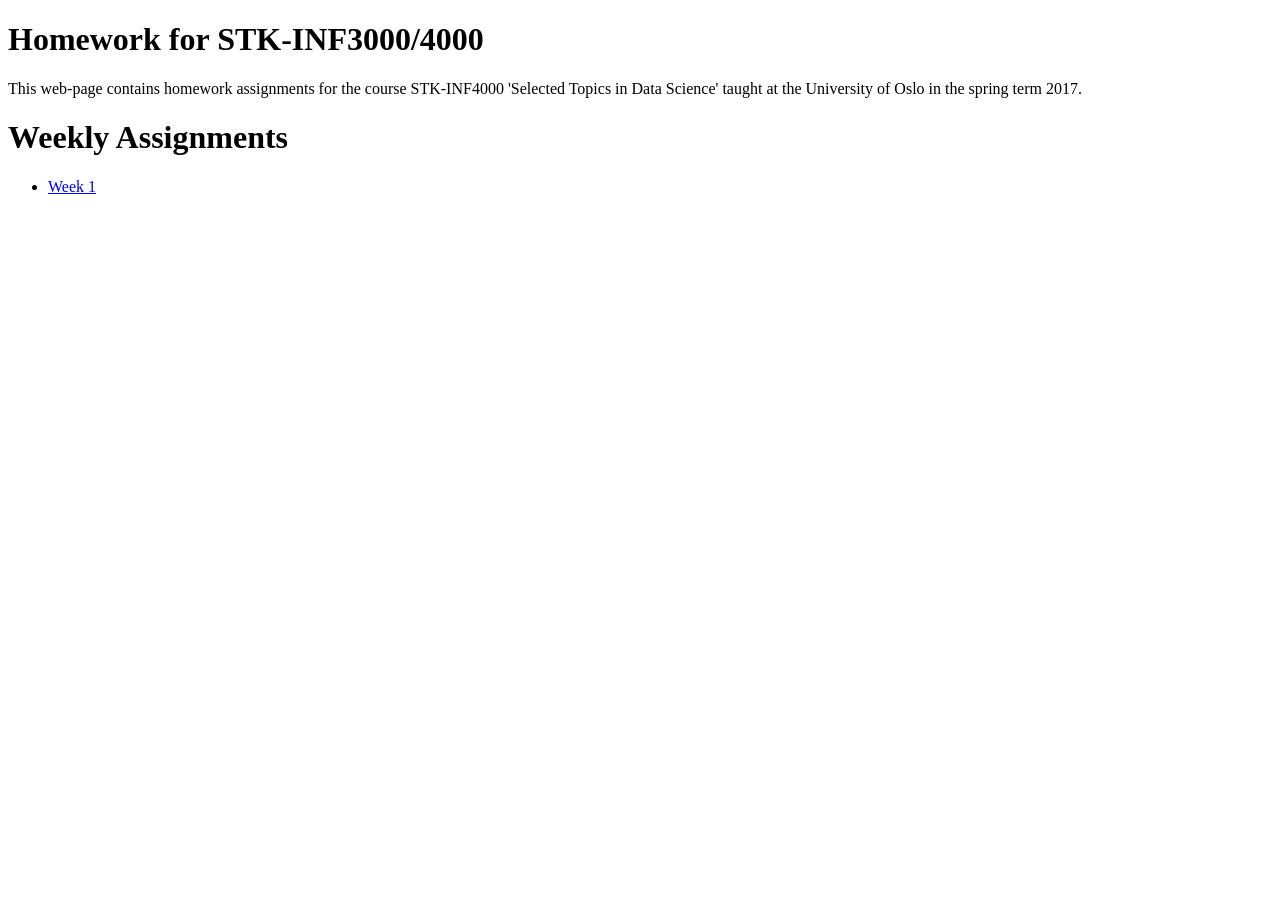
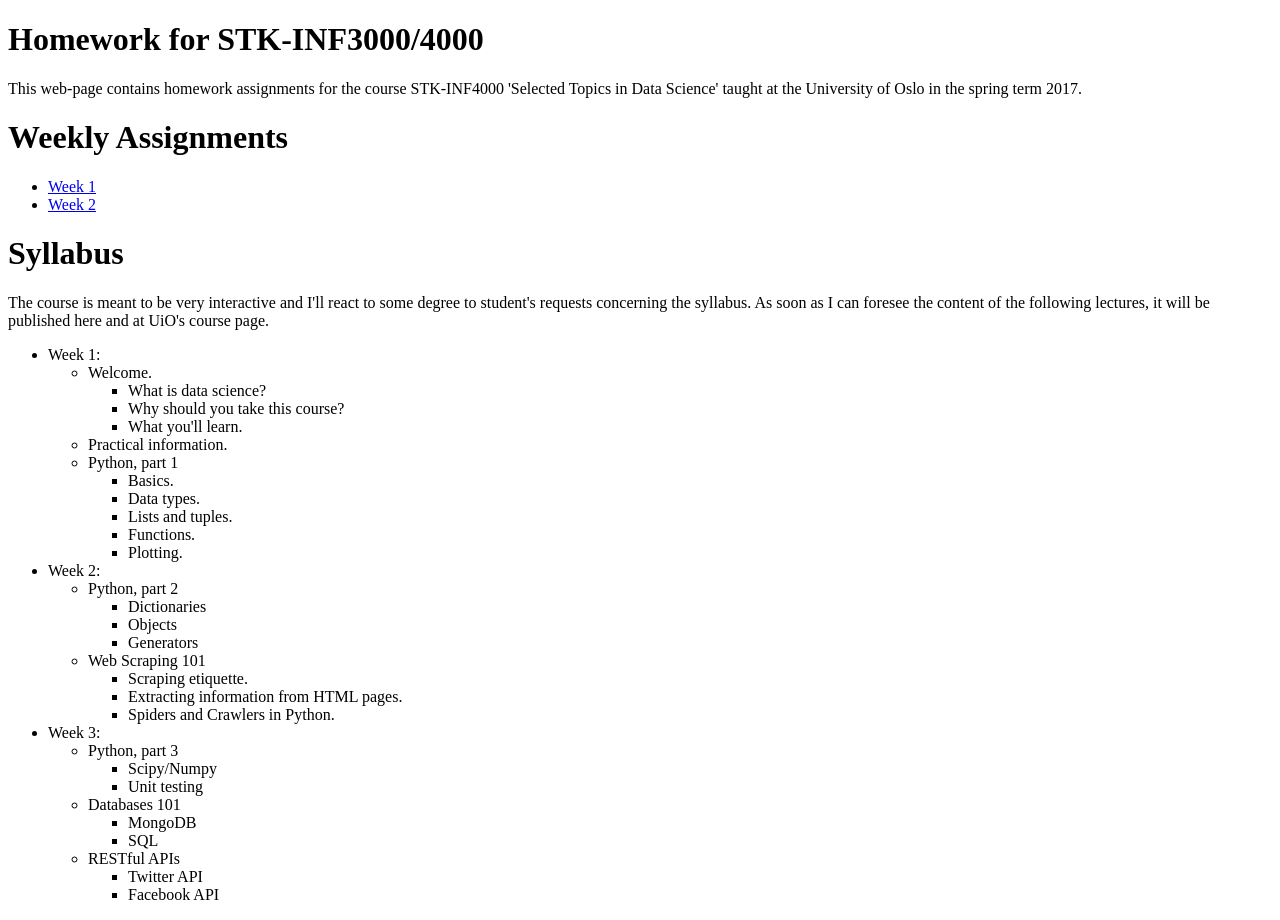
Before and after one commit to dhesse/STK-INF4000-hw, a plain HTML site: page index.html in a window 1280 px wide. Before the commit the page ends 800 px from the top, so only its background shows below. Drawn offline with Linux system fonts and the light colour scheme.

Commit message:
Week 2 homework.

```diff
--- a/index.html
+++ b/index.html
@@ -15,6 +15,62 @@
 <h1 id="weekly-assignments">Weekly Assignments</h1>
 <ul>
 <li><a href="week1.html">Week 1</a></li>
+<li><a href="week2.html">Week 2</a></li>
+</ul>
+<h1 id="syllabus">Syllabus</h1>
+<p>The course is meant to be very interactive and I'll react to some degree to student's requests concerning the syllabus. As soon as I can foresee the content of the following lectures, it will be published here and at UiO's course page.</p>
+<ul>
+<li>Week 1:
+<ul>
+<li>Welcome.
+<ul>
+<li>What is data science?</li>
+<li>Why should you take this course?</li>
+<li>What you'll learn.</li>
+</ul></li>
+<li>Practical information.</li>
+<li>Python, part 1
+<ul>
+<li>Basics.</li>
+<li>Data types.</li>
+<li>Lists and tuples.</li>
+<li>Functions.</li>
+<li>Plotting.</li>
+</ul></li>
+</ul></li>
+<li>Week 2:
+<ul>
+<li>Python, part 2
+<ul>
+<li>Dictionaries</li>
+<li>Objects</li>
+<li>Generators</li>
+</ul></li>
+<li>Web Scraping 101
+<ul>
+<li>Scraping etiquette.</li>
+<li>Extracting information from HTML pages.</li>
+<li>Spiders and Crawlers in Python.</li>
+</ul></li>
+</ul></li>
+<li>Week 3:
+<ul>
+<li>Python, part 3
+<ul>
+<li>Scipy/Numpy</li>
+<li>Unit testing</li>
+</ul></li>
+<li>Databases 101
+<ul>
+<li>MongoDB</li>
+<li>SQL</li>
+</ul></li>
+<li>RESTful APIs
+<ul>
+<li>Twitter API</li>
+<li>Facebook API</li>
+</ul></li>
+</ul></li>
 </ul>
 </body>
 </html>
```
Also changed, not shown: 1 other file.
